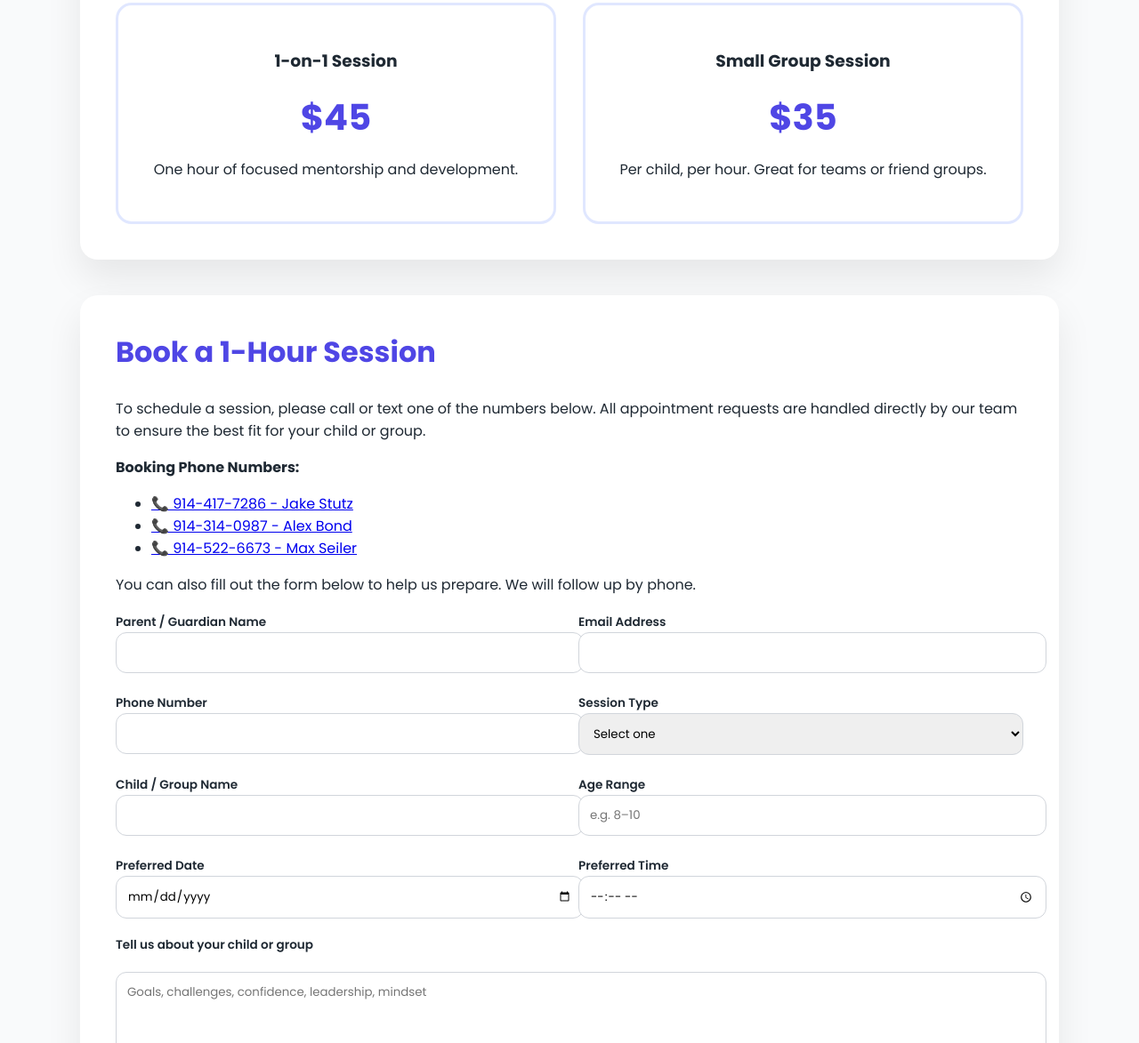
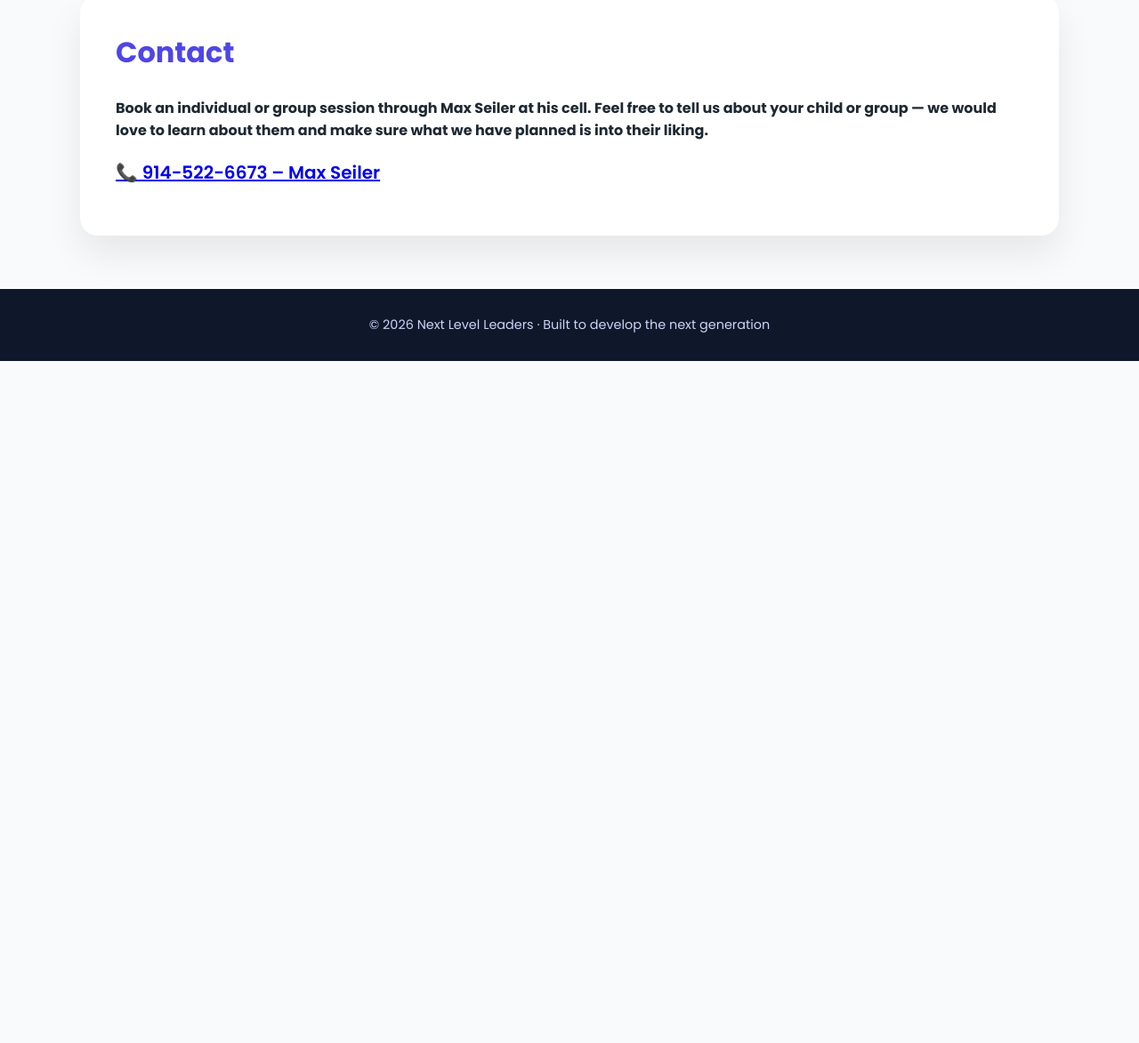
Before and after one commit to Jakestutz22/next-levelleaders, a plain HTML site: page next_level_leaders_website (1).html in a window 1280 px wide. Shown: the part 1627-2800 px from the top of the page at 89% size. After the commit the page ends 2033 px from the top, so only its background shows below. Drawn offline with Linux system fonts and the light colour scheme.

Commit message:
Update next_level_leaders_website (1).html

```diff
--- a/next_level_leaders_website (1).html
+++ b/next_level_leaders_website (1).html
@@ -78,11 +78,6 @@
       border-radius: 18px;
       padding: 30px;
       text-align: center;
-      transition: transform 0.2s ease;
-    }
-
-    .price-card:hover {
-      transform: translateY(-6px);
     }
 
     .price {
@@ -92,50 +87,6 @@
       margin: 15px 0;
     }
 
-    form {
-      display: grid;
-      grid-template-columns: 1fr 1fr;
-      gap: 20px;
-    }
-
-    label {
-      font-size: 0.85rem;
-      font-weight: 600;
-    }
-
-    input, select, textarea {
-      width: 100%;
-      padding: 12px;
-      border-radius: 12px;
-      border: 1px solid #d1d5db;
-      font-family: inherit;
-    }
-
-    textarea {
-      min-height: 120px;
-      resize: vertical;
-      grid-column: span 2;
-    }
-
-    .full {
-      grid-column: span 2;
-    }
-
-    button {
-      grid-column: span 2;
-      background: linear-gradient(135deg, #6366f1, #22d3ee);
-      color: white;
-      padding: 16px;
-      font-size: 1.1rem;
-      border: none;
-      border-radius: 14px;
-      cursor: pointer;
-    }
-
-    button:hover {
-      opacity: 0.9;
-    }
-
     footer {
       background: #0f172a;
       color: #cbd5f5;
@@ -143,17 +94,9 @@
       padding: 30px 20px;
       font-size: 0.9rem;
     }
-
-    @media (max-width: 700px) {
-      form {
-        grid-template-columns: 1fr;
-      }
-      textarea, button, .full {
-        grid-column: span 1;
-      }
-    }
   </style>
 </head>
+
 <body>
 
 <header>
@@ -162,9 +105,13 @@
 </header>
 
 <section>
+
   <div class="card">
     <h2>Who We Are</h2>
-    <p>Next Level Leaders is led by three high school athletes with one shared goal: helping kids become confident, accountable, and driven young leaders.</p>
+    <p>
+      Next Level Leaders is led by high school athletes with one shared goal:
+      helping kids become confident, accountable, and driven young leaders.
+    </p>
 
     <div class="about-grid">
       <div class="about-box">🏆 Sports teach discipline, teamwork, and resilience</div>
@@ -175,102 +122,62 @@
 
   <div class="card">
     <h2>What We Do</h2>
-    <p>Every <strong>Next Level Leaders</strong> session is intentionally designed to develop the whole child — physically, mentally, and emotionally. Each 1-hour session is split into three engaging parts:</p>
 
     <div class="about-grid">
       <div class="about-box">
-        <h3>🏃 Sports / Movement (20 min)</h3>
+        <h3>🏃 Sports / Movement</h3>
         <p>Backyard-style sports, park workouts, and movement-based challenges.</p>
-        <p><strong>Focus:</strong> agility, coordination, effort, work ethic, teamwork, and showing up.</p>
       </div>
 
       <div class="about-box">
-        <h3>📘 Academics / Focus (15–20 min)</h3>
-        <p>We help kids sharpen their focus and build strong habits.</p>
-        <p><strong>Includes:</strong> homework help, organization tips, study habits, and goal setting.</p>
-        <p>We always ask questions like: <em>“What’s one thing you want to improve this week?”</em></p>
+        <h3>📘 Academics / Focus</h3>
+        <p>Homework help, organization skills, study habits, and goal setting.</p>
       </div>
 
       <div class="about-box">
-        <h3>💬 Life + Confidence Talk (20 min)</h3>
-        <p>This is what makes us different.</p>
-        <p>Real, natural conversations about becoming the best version of yourself.</p>
-        <p><strong>Topics include:</strong> confidence vs. ego, handling pressure, being kind but strong, dealing with losing, being a good teammate, social confidence, and giving your best effort even when it’s hard.</p>
+        <h3>💬 Life + Confidence Talks</h3>
+        <p>Real conversations about confidence, leadership, mindset, and effort.</p>
       </div>
     </div>
   </div>
 
   <div class="card">
     <h2>Pricing</h2>
+
     <div class="pricing-grid">
       <div class="price-card">
         <h3>1-on-1 Session</h3>
         <div class="price">$45</div>
-        <p>One hour of focused mentorship and development.</p>
+        <p>One hour of focused mentorship.</p>
       </div>
+
       <div class="price-card">
         <h3>Small Group Session</h3>
         <div class="price">$35</div>
-        <p>Per child, per hour. Great for teams or friend groups.</p>
+        <p>Per child, per hour.</p>
       </div>
     </div>
   </div>
 
+  <!-- ✅ FINAL CONTACT SECTION -->
   <div class="card">
-    <h2>Book a 1-Hour Session</h2>
-    <p>To schedule a session, please call or text one of the numbers below. All appointment requests are handled directly by our team to ensure the best fit for your child or group.</p>
+    <h2>Contact</h2>
 
-    <p><strong>Booking Phone Numbers:</strong></p>
-    <ul>
-      <li><a href="tel:9144177286">📞 914-417-7286 - Jake Stutz</a></li>
-      <li><a href="tel:9143140987">📞 914-314-0987 - Alex Bond</a></li>
-      <li><a href="tel:9145226673">📞 914-522-6673 - Max Seiler</a></li>
-    </ul>
+    <p>
+      <strong>
+        Book an individual or group session through Max Seiler at his cell.
+        Feel free to tell us about your child or group — we would love to learn
+        about them and make sure what we have planned is into their liking.
+      </strong>
+    </p>
 
-    <p>You can also fill out the form below to help us prepare. We will follow up by phone.</p>
+    <p style="margin-top: 20px;">
+      <a href="tel:9145226673" style="font-size: 1.25rem; font-weight: 600;">
+        📞 914-522-6673 – Max Seiler
+      </a>
+    </p>
+  </div>
 
-    <form>
-      <div>
-        <label>Parent / Guardian Name</label>
-        <input type="text" required />
-      </div>
-      <div>
-        <label>Email Address</label>
-        <input type="email" required />
-      </div>
-      <div>
-        <label>Phone Number</label>
-        <input type="tel" required />
-      </div>
-      <div>
-        <label>Session Type</label>
-        <select required>
-          <option value="">Select one</option>
-          <option>1-on-1</option>
-          <option>Small Group</option>
-        </select>
-      </div>
-      <div>
-        <label>Child / Group Name</label>
-        <input type="text" required />
-      </div>
-      <div>
-        <label>Age Range</label>
-        <input type="text" placeholder="e.g. 8–10" />
-      </div>
-      <div>
-        <label>Preferred Date</label>
-        <input type="date" />
-      </div>
-      <div>
-        <label>Preferred Time</label>
-        <input type="time" />
-      </div>
-      <label class="full">Tell us about your child or group</label>
-      <textarea placeholder="Goals, challenges, confidence, leadership, mindset"></textarea>
-      <button type="submit">Send Request 🚀</button>
-    </form>
-  </div>
 </section>
 
 <footer>
```
